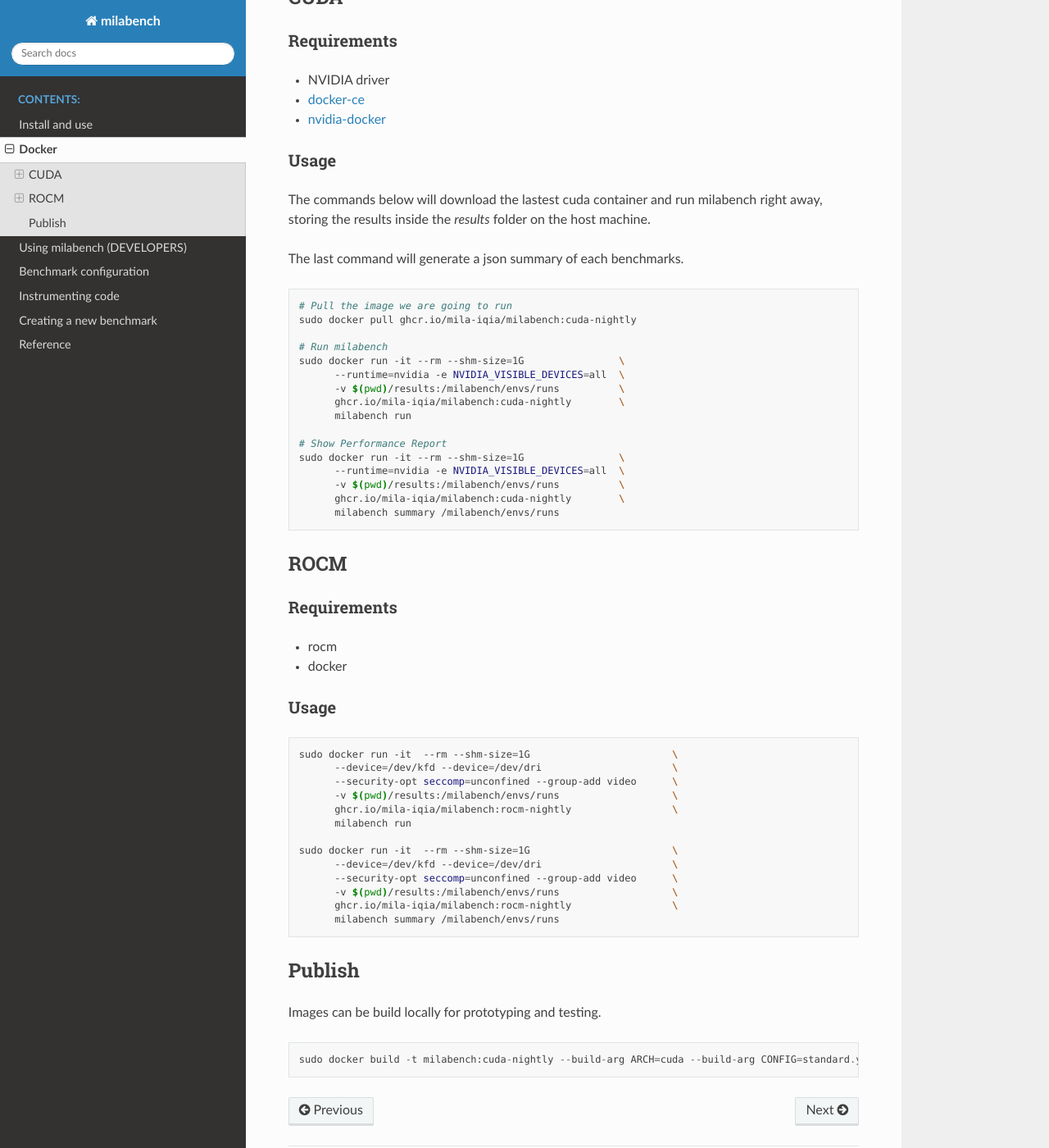
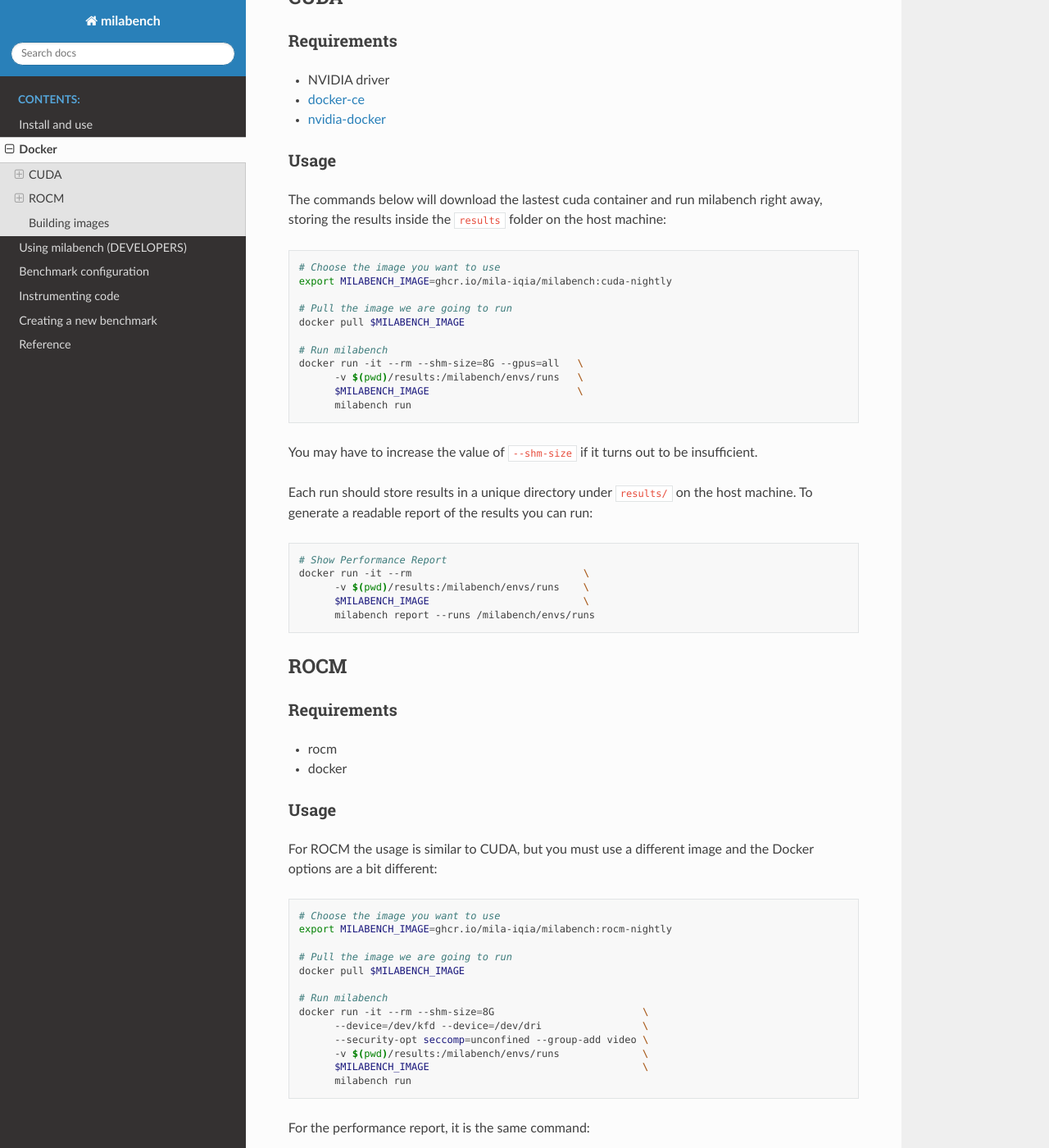
Before and after one commit to mila-iqia/milabench, a Sphinx documentation site: the page built from docs/docker.rst, in a window 1280 px wide and 1400 px high, scrolled down 252 px. Shown: the whole window at 82% size. Built offline with Sphinx 7.4.7 and the Read the Docs theme 2.0.0, drawn with Linux system fonts in a browser that asks for light colours; some of the changed text lies outside the part shown.

Commit message:
Update Docker documentation

```diff
--- a/docs/docker.rst
+++ b/docs/docker.rst
@@ -18,28 +18,34 @@
 ^^^^^
 
 The commands below will download the lastest cuda container and run milabench right away,
-storing the results inside the `results` folder on the host machine.
-
-The last command will generate a json summary of each benchmarks.
+storing the results inside the ``results`` folder on the host machine:
 
 .. code-block:: bash
 
+   # Choose the image you want to use
+   export MILABENCH_IMAGE=ghcr.io/mila-iqia/milabench:cuda-nightly
+
    # Pull the image we are going to run
-   sudo docker pull ghcr.io/mila-iqia/milabench:cuda-nightly
+   docker pull $MILABENCH_IMAGE
 
    # Run milabench
-   sudo docker run -it --rm --shm-size=1G                \
-         --runtime=nvidia -e NVIDIA_VISIBLE_DEVICES=all  \
-         -v $(pwd)/results:/milabench/envs/runs          \
-         ghcr.io/mila-iqia/milabench:cuda-nightly        \
+   docker run -it --rm --shm-size=8G --gpus=all   \
+         -v $(pwd)/results:/milabench/envs/runs   \
+         $MILABENCH_IMAGE                         \
          milabench run
 
+You may have to increase the value of ``--shm-size`` if it turns out to be insufficient.
+
+Each run should store results in a unique directory under ``results/`` on the host machine. To generate a readable report of the results you can run:
+
+.. code-block:: bash
+
    # Show Performance Report
-   sudo docker run -it --rm --shm-size=1G                \
-         --runtime=nvidia -e NVIDIA_VISIBLE_DEVICES=all  \
-         -v $(pwd)/results:/milabench/envs/runs          \
-         ghcr.io/mila-iqia/milabench:cuda-nightly        \
-         milabench summary /milabench/envs/runs
+   docker run -it --rm                             \
+         -v $(pwd)/results:/milabench/envs/runs    \
+         $MILABENCH_IMAGE                          \
+         milabench report --runs /milabench/envs/runs
+
 
 ROCM
 ----
@@ -53,28 +59,42 @@
 Usage
 ^^^^^
 
+For ROCM the usage is similar to CUDA, but you must use a different image and the Docker options are a bit different:
+
 .. code-block:: bash
 
-   sudo docker run -it  --rm --shm-size=1G                        \
-         --device=/dev/kfd --device=/dev/dri                      \
-         --security-opt seccomp=unconfined --group-add video      \
-         -v $(pwd)/results:/milabench/envs/runs                   \
-         ghcr.io/mila-iqia/milabench:rocm-nightly                 \
+   # Choose the image you want to use
+   export MILABENCH_IMAGE=ghcr.io/mila-iqia/milabench:rocm-nightly
+
+   # Pull the image we are going to run
+   docker pull $MILABENCH_IMAGE
+
+   # Run milabench
+   docker run -it --rm --shm-size=8G                         \
+         --device=/dev/kfd --device=/dev/dri                 \
+         --security-opt seccomp=unconfined --group-add video \
+         -v $(pwd)/results:/milabench/envs/runs              \
+         $MILABENCH_IMAGE                                    \
          milabench run
 
-   sudo docker run -it  --rm --shm-size=1G                        \
-         --device=/dev/kfd --device=/dev/dri                      \
-         --security-opt seccomp=unconfined --group-add video      \
-         -v $(pwd)/results:/milabench/envs/runs                   \
-         ghcr.io/mila-iqia/milabench:rocm-nightly                 \
-         milabench summary /milabench/envs/runs
+For the performance report, it is the same command:
+
+.. code-block:: bash
+
+   # Show Performance Report
+   docker run -it --rm                             \
+         -v $(pwd)/results:/milabench/envs/runs    \
+         $MILABENCH_IMAGE                          \
+         milabench report --runs /milabench/envs/runs
 
 
-Publish
--------
+Building images
+---------------
 
 Images can be build locally for prototyping and testing.
 
 .. code-block::
 
    sudo docker build -t milabench:cuda-nightly --build-arg ARCH=cuda --build-arg CONFIG=standard.yaml .
+
+Set the ``ARCH`` and ``CONFIG`` build arguments to the appropriate values for your use case.
```
